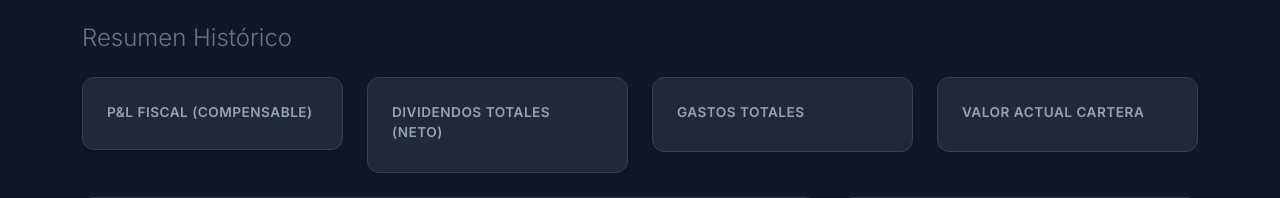
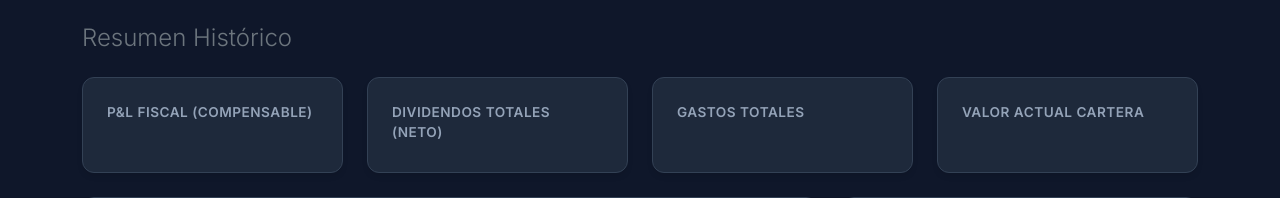
Before and after one commit to lostcitizen/gestor_fiscal_degiro, a Flask app: template degiro_app/templates/dashboard.html in a window 1280 px wide. Shown: the part 57-255 px from the top of the page. Run offline with Flask 3, Linux system fonts and the light colour scheme; the template is opened without the code that fills it, so the values that code supplies are empty; some libraries are stand-ins or nearby versions.

Commit message:
feat: mejora estitica de las tarjetas KPI

```diff
--- a/degiro_app/templates/dashboard.html
+++ b/degiro_app/templates/dashboard.html
@@ -26,11 +26,13 @@
         body { font-family: 'Inter', sans-serif; background-color: var(--bg-body); color: var(--text-light); padding-bottom: 80px; }
         .navbar { background-color: rgba(30, 41, 59, 0.95); backdrop-filter: blur(10px); border-bottom: 1px solid var(--border-color); }
         .card { background-color: var(--bg-card); border: 1px solid var(--border-color); border-radius: 12px; box-shadow: 0 4px 6px -1px rgba(0, 0, 0, 0.1); }
+
+        /* KPIs */
         .kpi-val { font-size: 1.8rem; font-weight: 700; margin-top: 5px; color: #fff; }
         .kpi-sub { font-size: 0.85rem; color: var(--text-muted); font-weight: 400; margin-top: -2px; }
         .kpi-lbl { color: var(--text-muted); font-size: 0.85rem; text-transform: uppercase; font-weight: 600; letter-spacing: 0.5px; }
 
-        /* Tables - NO SCROLL LIMIT */
+        /* Tables - FULL HEIGHT MODE */
         .table { --bs-table-bg: transparent; color: var(--text-light); margin-bottom: 0; }
         .table-responsive { overflow: visible; }
 
@@ -40,6 +42,7 @@
             font-size: 0.85rem;
             border-bottom: 2px solid var(--border-color);
             cursor: pointer; user-select: none;
+            /* Sticky Header */
             position: sticky; top: 0; z-index: 10;
             box-shadow: 0 2px 4px rgba(0,0,0,0.1);
         }
@@ -82,15 +85,15 @@
         <h4 class="fw-light text-secondary mb-4">Resumen Histórico</h4>
         <div class="row g-4 mb-4">
             <div class="col-md-3">
-                <div class="card p-4">
+                <div class="card p-4 h-100">
                     <div class="kpi-lbl">P&L Fiscal (Compensable)</div>
                     <div id="g-pnl" class="kpi-val"></div>
                     <div id="g-pnl-real" class="kpi-sub"></div>
                 </div>
             </div>
-            <div class="col-md-3"><div class="card p-4"><div class="kpi-lbl">Dividendos Totales (Neto)</div><div id="g-divs" class="kpi-val text-success-custom"></div></div></div>
-            <div class="col-md-3"><div class="card p-4"><div class="kpi-lbl">Gastos Totales</div><div id="g-fees" class="kpi-val text-warning"></div></div></div>
-            <div class="col-md-3"><div class="card p-4"><div class="kpi-lbl">Valor Actual Cartera</div><div id="g-port" class="kpi-val text-info"></div></div></div>
+            <div class="col-md-3"><div class="card p-4 h-100"><div class="kpi-lbl">Dividendos Totales (Neto)</div><div id="g-divs" class="kpi-val text-success-custom"></div></div></div>
+            <div class="col-md-3"><div class="card p-4 h-100"><div class="kpi-lbl">Gastos Totales</div><div id="g-fees" class="kpi-val text-warning"></div></div></div>
+            <div class="col-md-3"><div class="card p-4 h-100"><div class="kpi-lbl">Valor Actual Cartera</div><div id="g-port" class="kpi-val text-info"></div></div></div>
         </div>
 
         <div class="row g-4 mb-4">
@@ -144,15 +147,15 @@
 
         <div class="row g-3 mb-4">
             <div class="col-md-3">
-                <div class="card p-3">
+                <div class="card p-3 h-100">
                     <small class="text-muted">P&L Fiscal (Renta)</small>
                     <div id="y-pnl" class="fs-4 fw-bold text-white"></div>
                     <div id="y-pnl-real" class="small text-muted"></div>
                 </div>
             </div>
-            <div class="col-md-3"><div class="card p-3"><small class="text-muted">Dividendos</small><div id="y-divs" class="fs-4 fw-bold text-green"></div></div></div>
-            <div class="col-md-3"><div class="card p-3"><small class="text-muted">Cartera (Fin Año)</small><div id="y-port" class="fs-4 fw-bold text-info"></div></div></div>
-            <div class="col-md-3"><div class="card p-3"><small class="text-muted">Gastos</small><div id="y-fees" class="fs-4 fw-bold text-warning"></div></div></div>
+            <div class="col-md-3"><div class="card p-3 h-100"><small class="text-muted">Dividendos</small><div id="y-divs" class="fs-4 fw-bold text-green"></div></div></div>
+            <div class="col-md-3"><div class="card p-3 h-100"><small class="text-muted">Cartera (Fin Año)</small><div id="y-port" class="fs-4 fw-bold text-info"></div></div></div>
+            <div class="col-md-3"><div class="card p-3 h-100"><small class="text-muted">Gastos</small><div id="y-fees" class="fs-4 fw-bold text-warning"></div></div></div>
         </div>
 
         <div class="card">
@@ -409,7 +412,7 @@
         document.getElementById('yearView').classList.remove('d-none');
         document.getElementById('lblYear').innerText = year;
 
-        // ACTUALIZA EL ENLACE DE DESCARGA
+        // Update Download Button Link
         document.getElementById('btnDownload').href = `/download/${year}`;
 
         // P&L Year Dual Display
```
